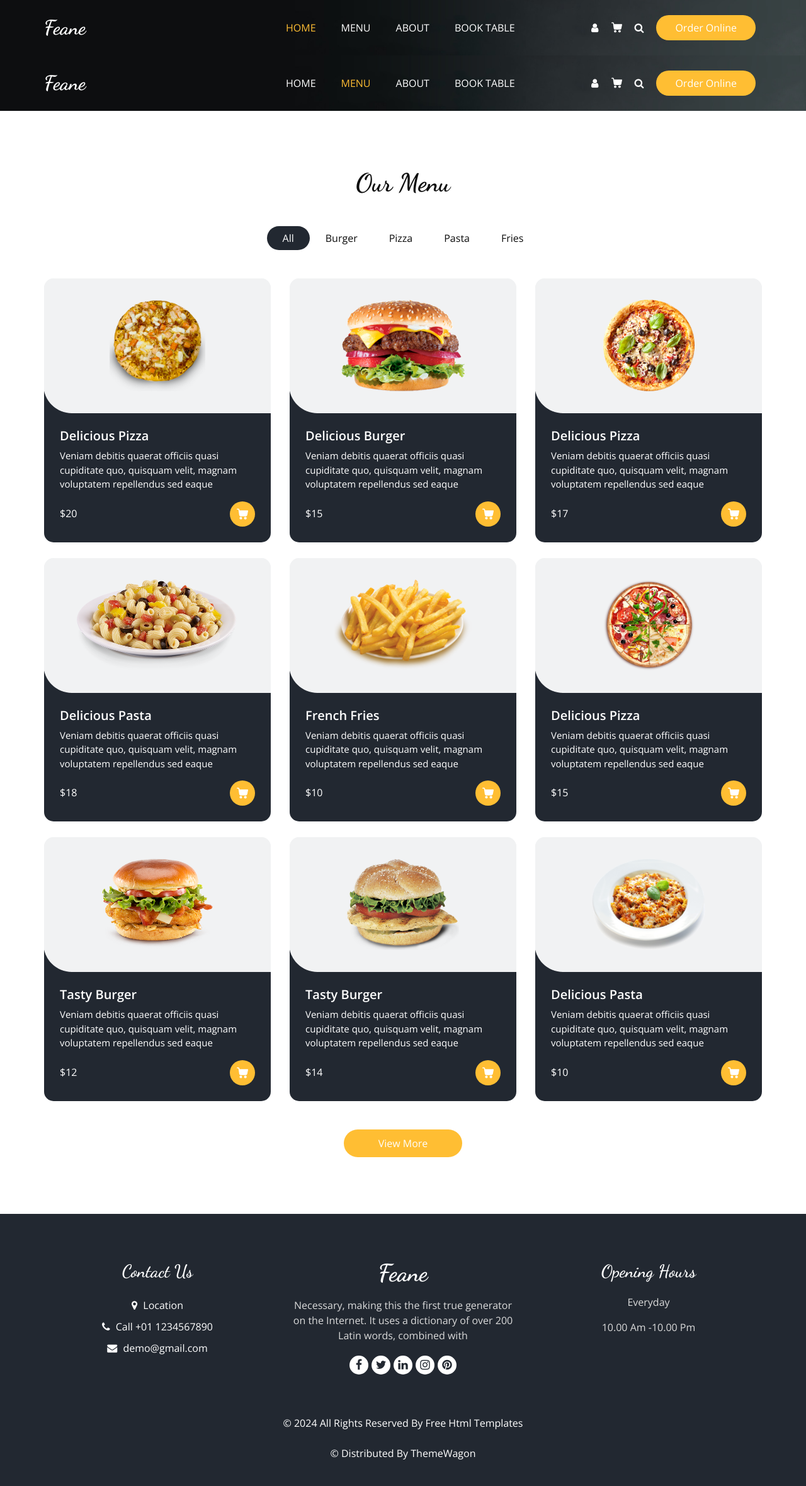
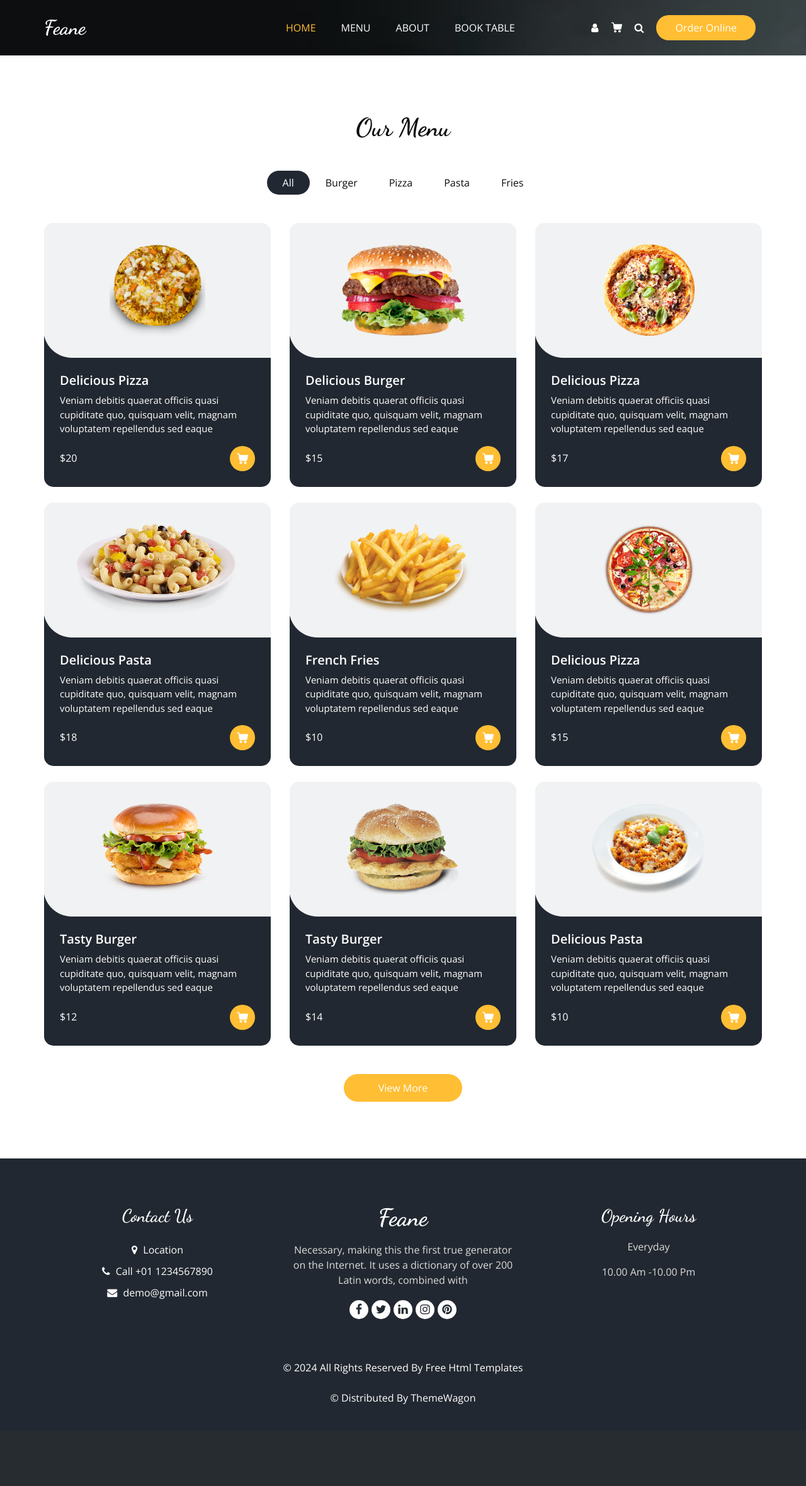
Before and after one commit to Rehankhanpy/resturant, a Django app: page /menu in a window 1280 px wide. Shown: the whole page at 63% size. After the commit the page ends 2229 px from the top, so only its background shows below. Run offline with Django 4.2, Linux system fonts and the light colour scheme; some libraries are stand-ins or nearby versions.

Commit message:
Update menu.html

```diff
--- a/templates/menu.html
+++ b/templates/menu.html
@@ -5,112 +5,6 @@
 
 <body class="sub_page">
 
-  <div class="hero_area">
-    <div class="bg-box">
-      <img src="images/hero-bg.jpg" alt="">
-    </div>
-    <!-- header section strats -->
-    <header class="header_section">
-      <div class="container">
-        <nav class="navbar navbar-expand-lg custom_nav-container ">
-          <a class="navbar-brand" href="index.html">
-            <span>
-              Feane
-            </span>
-          </a>
-
-          <button class="navbar-toggler" type="button" data-toggle="collapse" data-target="#navbarSupportedContent" aria-controls="navbarSupportedContent" aria-expanded="false" aria-label="Toggle navigation">
-            <span class=""> </span>
-          </button>
-
-          <div class="collapse navbar-collapse" id="navbarSupportedContent">
-            <ul class="navbar-nav  mx-auto ">
-              <li class="nav-item">
-                <a class="nav-link" href="index.html">Home </a>
-              </li>
-              <li class="nav-item active">
-                <a class="nav-link" href="menu.html">Menu <span class="sr-only">(current)</span> </a>
-              </li>
-              <li class="nav-item">
-                <a class="nav-link" href="about.html">About</a>
-              </li>
-              <li class="nav-item">
-                <a class="nav-link" href="book.html">Book Table</a>
-              </li>
-            </ul>
-            <div class="user_option">
-              <a href="" class="user_link">
-                <i class="fa fa-user" aria-hidden="true"></i>
-              </a>
-              <a class="cart_link" href="#">
-                <svg version="1.1" id="Capa_1" xmlns="http://www.w3.org/2000/svg" xmlns:xlink="http://www.w3.org/1999/xlink" x="0px" y="0px" viewBox="0 0 456.029 456.029" style="enable-background:new 0 0 456.029 456.029;" xml:space="preserve">
-                  <g>
-                    <g>
-                      <path d="M345.6,338.862c-29.184,0-53.248,23.552-53.248,53.248c0,29.184,23.552,53.248,53.248,53.248
-                   c29.184,0,53.248-23.552,53.248-53.248C398.336,362.926,374.784,338.862,345.6,338.862z" />
-                    </g>
-                  </g>
-                  <g>
-                    <g>
-                      <path d="M439.296,84.91c-1.024,0-2.56-0.512-4.096-0.512H112.64l-5.12-34.304C104.448,27.566,84.992,10.67,61.952,10.67H20.48
-                   C9.216,10.67,0,19.886,0,31.15c0,11.264,9.216,20.48,20.48,20.48h41.472c2.56,0,4.608,2.048,5.12,4.608l31.744,216.064
-                   c4.096,27.136,27.648,47.616,55.296,47.616h212.992c26.624,0,49.664-18.944,55.296-45.056l33.28-166.4
-                   C457.728,97.71,450.56,86.958,439.296,84.91z" />
-                    </g>
-                  </g>
-                  <g>
-                    <g>
-                      <path d="M215.04,389.55c-1.024-28.16-24.576-50.688-52.736-50.688c-29.696,1.536-52.224,26.112-51.2,55.296
-                   c1.024,28.16,24.064,50.688,52.224,50.688h1.024C193.536,443.31,216.576,418.734,215.04,389.55z" />
-                    </g>
-                  </g>
-                  <g>
-                  </g>
-                  <g>
-                  </g>
-                  <g>
-                  </g>
-                  <g>
-                  </g>
-                  <g>
-                  </g>
-                  <g>
-                  </g>
-                  <g>
-                  </g>
-                  <g>
-                  </g>
-                  <g>
-                  </g>
-                  <g>
-                  </g>
-                  <g>
-                  </g>
-                  <g>
-                  </g>
-                  <g>
-                  </g>
-                  <g>
-                  </g>
-                  <g>
-                  </g>
-                </svg>
-              </a>
-              <form class="form-inline">
-                <button class="btn  my-2 my-sm-0 nav_search-btn" type="submit">
-                  <i class="fa fa-search" aria-hidden="true"></i>
-                </button>
-              </form>
-              <a href="" class="order_online">
-                Order Online
-              </a>
-            </div>
-          </div>
-        </nav>
-      </div>
-    </header>
-    <!-- end header section -->
-  </div>
 
   <!-- food section -->
 
```
